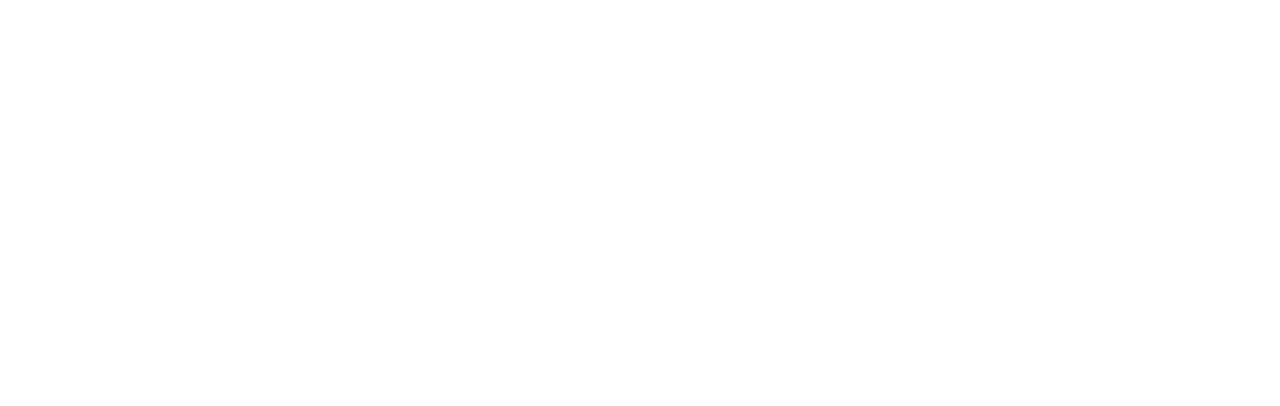
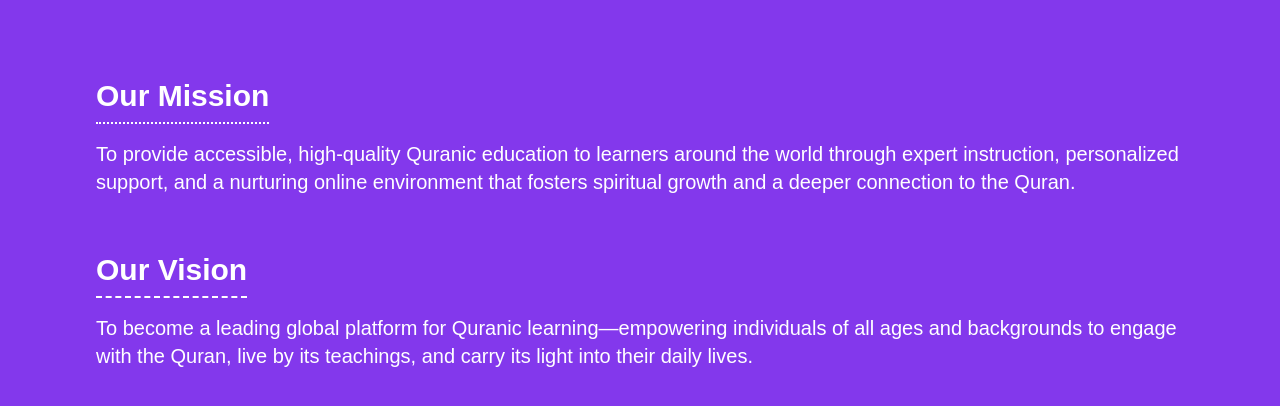
Before and after one commit to doiayokanmi/alaramma, a Next.js app: page / in a window 1280 px wide. Shown: the part 1494-1900 px from the top of the page. Before the commit the page ends 1468 px from the top, so only its background shows below. Built offline with nearby package versions, Linux system fonts and the light colour scheme.

Commit message:
again434ee

```diff
--- /dev/null
+++ b/app/components/Banner.tsx
@@ -0,0 +1,15 @@
+import React from 'react'
+import Videobg from './Videobg'
+import BannerText from './BannerText'
+
+function Banner() {
+  return (
+    <section className="h-screen overflow-hidden relative gap-12 flex flex-col text-white text-shadow-amber-50 bg-black justify-center items-center">
+        <Videobg />
+
+        <BannerText />
+      </section>
+  )
+}
+
+export default Banner
--- /dev/null
+++ b/app/components/Story.tsx
@@ -0,0 +1,27 @@
+import React from 'react'
+
+function Story() {
+    return (
+        <div className='p-24 bg-green text-white'>
+           <div className='mb-8'>
+             <h2 className="font-extrabold text-3xl border-b-2 border-dotted py-2 inline-block">
+                Our Mission
+            </h2>
+            <p className='py-4 text-xl'>
+                To provide accessible, high-quality Quranic education to learners around the world through expert instruction, personalized support, and a nurturing online environment that fosters spiritual growth and a deeper connection to the Quran.
+            </p>
+           </div>
+
+            <div>
+             <h2 className="font-extrabold text-3xl border-b-2 border-dashed py-2 inline-block">
+                Our Vision
+            </h2>
+            <p className='py-4 text-xl'>
+                To become a leading global platform for Quranic learning—empowering individuals of all ages and backgrounds to engage with the Quran, live by its teachings, and carry its light into their daily lives.
+            </p>
+           </div>
+        </div>
+    )
+}
+
+export default Story
--- a/app/page.tsx
+++ b/app/page.tsx
@@ -1,10 +1,10 @@
 
 import Image from "next/image";
 import Link from "next/link";
-import Videobg from "./components/Videobg";
-import BannerText from "./components/BannerText";
 import { AnimatePresence } from "motion/react";
 import Solutions from "./components/Solutions";
+import Banner from "./components/Banner";
+import Story from "./components/Story";
 
 export default function Home() {
   return (
@@ -30,14 +30,13 @@
         </nav>
       </div>
 
+       {/* Start here  */}
 
-      <section className="h-screen overflow-hidden relative gap-12 flex flex-col text-white text-shadow-amber-50 bg-black justify-center items-center">
-        <Videobg />
+        <Banner />
+        <Solutions />
+        <Story />
 
-        <BannerText />
-
-      </section>
-        <Solutions />
+        {/* End here */}
     </main>
     </AnimatePresence>
   );
```
